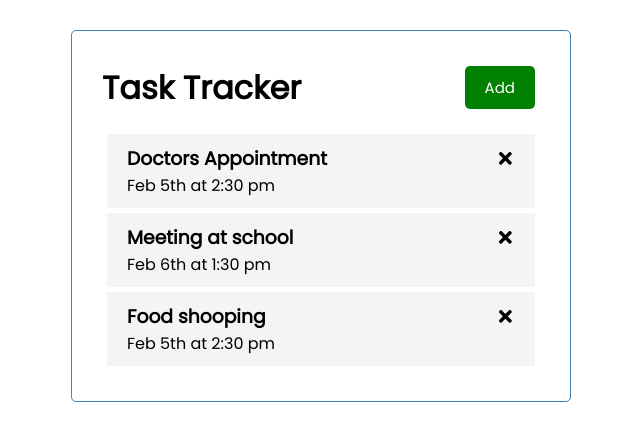
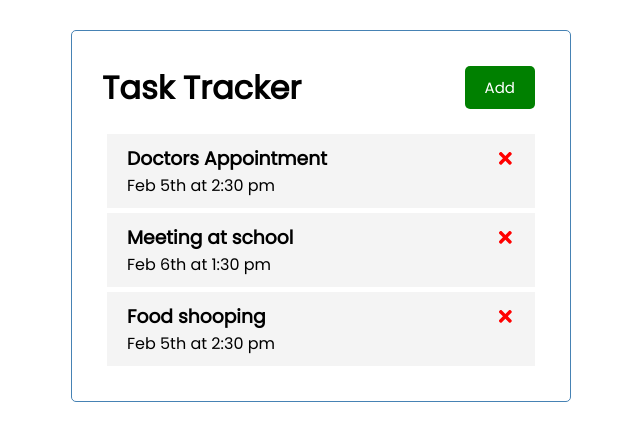
Before and after one commit to Elisa-cf/tast-tracker-app, a React (Create React App) app: page / in a window 1280 px wide. Shown: the top 440 px of the page, without its empty margins (319-959 px from the left). Built offline with nearby package versions, Linux system fonts and the light colour scheme.

Commit message:
using useState and filter method to  to delete task onClick

```diff
--- a/src/App.js
+++ b/src/App.js
@@ -27,10 +27,19 @@
 
     }
 ])
+
+
+//delete task
+
+const deleteTask = (id) => {
+ setTasks(tasks.filter((task) => task.id !== id))
+}
+
+
  return (
     <div className="container">
     <Header />
-    <Tasks tasks ={tasks} />
+    <Tasks tasks ={tasks} onDelete={deleteTask}/>
     </div>
   )
 }
--- a/src/components/Task.js
+++ b/src/components/Task.js
@@ -1,9 +1,9 @@
 import { FaTimes } from 'react-icons/fa'
 
-const Task = ({task}) => {
+const Task = ({task, onDelete}) => {
     return (
         <div className ="task">
-            <h3>{task.text}<FaTimes/></h3>
+            <h3>{task.text}<FaTimes style ={{color:'red', cursor:'pointer'}}  onClick={() => onDelete(task.id)}/></h3>
             <p>{task.day}</p>
         </div>
     )
--- a/src/components/Tasks.js
+++ b/src/components/Tasks.js
@@ -1,10 +1,10 @@
 import Task from './Task'
 
-const Tasks = ({tasks}) => {
+const Tasks = ({tasks, onDelete}) => {
     return (
         <>
             {tasks.map((task) => (
-            <Task key ={task.id} task={task}/>
+            <Task key ={task.id} task={task} onDelete={onDelete}/>
          ))}
 
         </>
```
